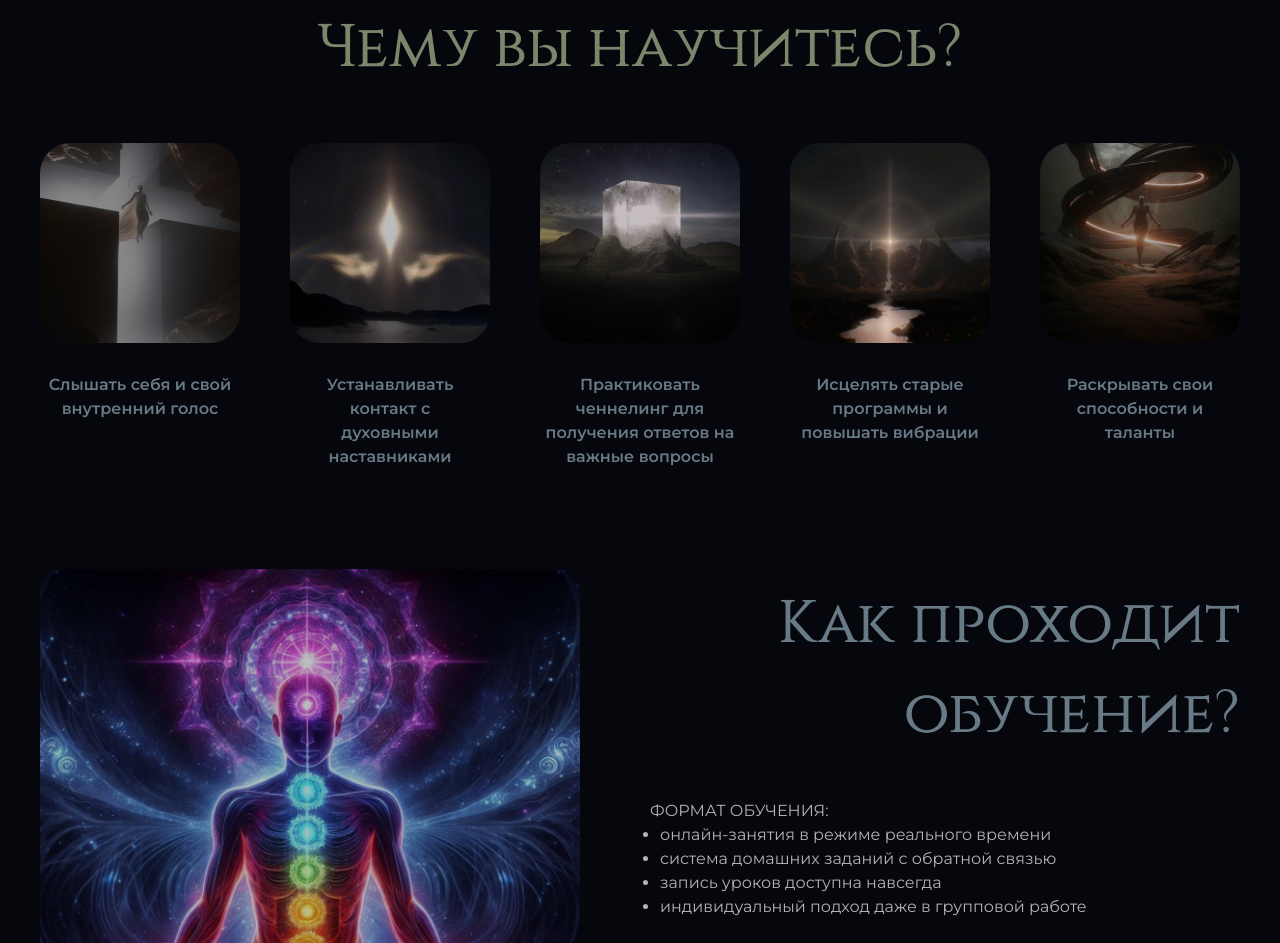
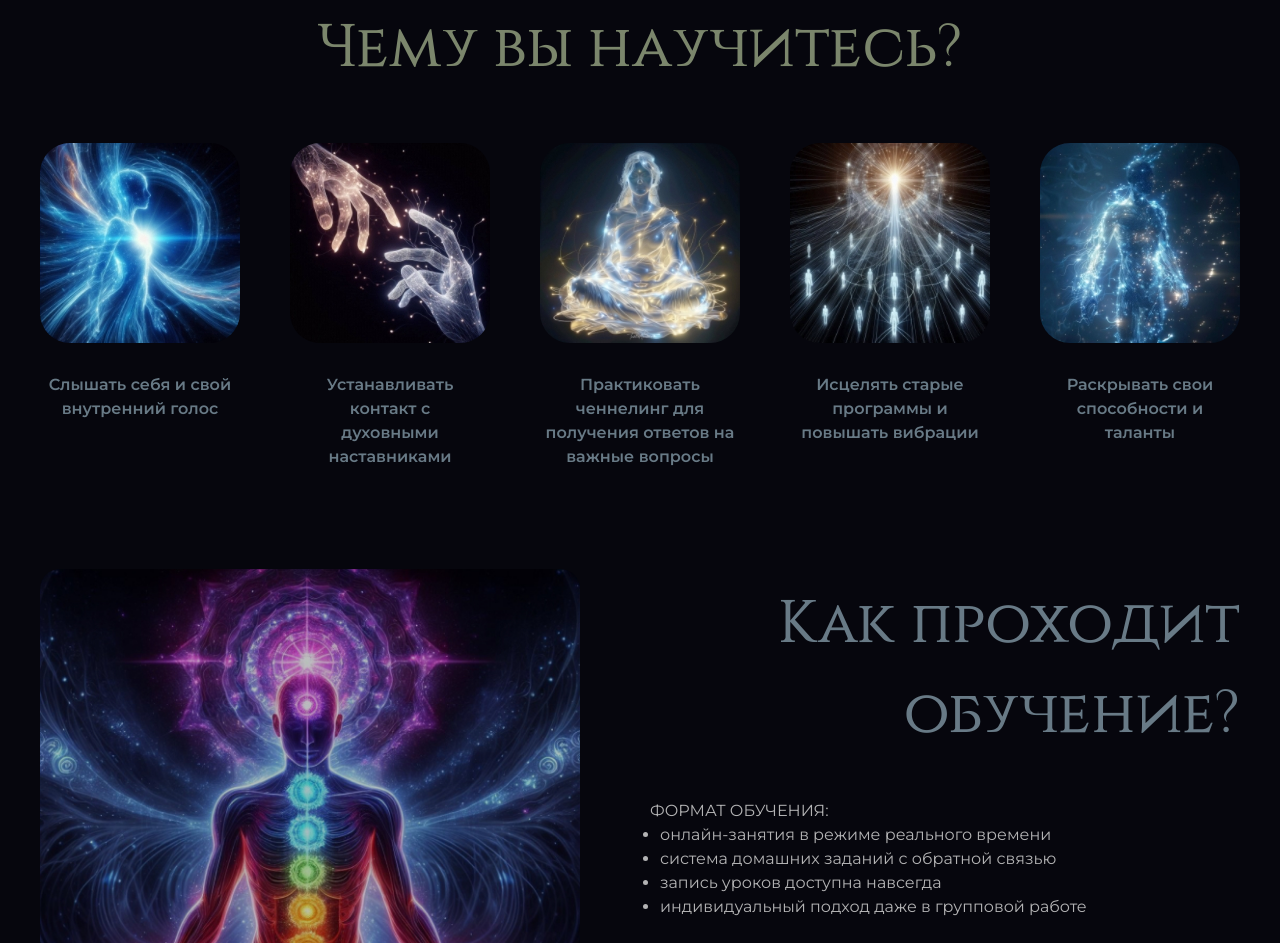
Before and after one commit to Mokflasha/PRObujdenie, a website built with Vite: page index.html in a window 1280 px wide. Shown: the part 807-1750 px from the top of the page. Built offline with nearby package versions, Linux system fonts and the light colour scheme.

```diff
--- a/index.html
+++ b/index.html
@@ -33,23 +33,23 @@
 				<h2 class="learning-header constantine text-[#7B866C] text-[60px] max-[750px]:text-[50px] max-[570px]:text-[40px] max-[460px]:text-[32px]">Чему вы научитесь?</h2>
 				<div class="flex justify-between gap-[47px] mt-[50px] max-[1200px]:gap-[40px] max-[900px]:flex-wrap max-[1200px]:justify-center">
 					<div class="flex flex-col items-center max-w-[200px] max-[1200px]:max-w-[150px] max-[570px]:max-w-[130px]">
-						<img class="rounded-[30px] w-[200px] mb-[30px] max-[560px]:mb-[20px] " src="/1learn.jpg" alt="">
+						<img class="rounded-[30px] w-[200px] mb-[30px] max-[560px]:mb-[20px] " src="/what1.jpeg" alt="">
 						<p class="max-w-[190px] text-center montserrat-sb text-[#687A86] max-[560px]:text-[14px]">Слышать себя и свой внутренний голос</p>
 					</div>
 					<div class="flex flex-col items-center max-w-[200px] max-[1200px]:max-w-[150px] max-[570px]:max-w-[130px]">
-						<img class="rounded-[30px] w-[200px] mb-[30px]  max-[560px]:mb-[20px]" src="/2learn.jpg" alt="">
+						<img class="rounded-[30px] w-[200px] mb-[30px]  max-[560px]:mb-[20px]" src="/what2.jpeg" alt="">
 						<p class="max-w-[150px] text-center montserrat-sb text-[#687A86] max-[560px]:text-[14px]">Устанавливать контакт с духовными наставниками</p>
 					</div>
 					<div class="flex flex-col max-w-[200px] items-center max-[1200px]:max-w-[150px] max-[570px]:max-w-[130px]">
-						<img class="rounded-[30px] w-[200px] mb-[30px]  max-[560px]:mb-[20px]" src="/3learn.jpg" alt="">
+						<img class="rounded-[30px] w-[200px] mb-[30px]  max-[560px]:mb-[20px]" src="/what3.jpeg" alt="">
 						<p class=" montserrat-sb text-center text-[#687A86] max-[560px]:text-[14px]">Практиковать ченнелинг для получения ответов на важные вопросы</p>
 					</div>
 					<div class="flex flex-col max-w-[200px]  items-center max-[1200px]:max-w-[150px] max-[570px]:max-w-[130px]">
-						<img class="rounded-[30px] w-[200px] mb-[30px]  max-[560px]:mb-[20px]" src="/4learn.jpg" alt="">
+						<img class="rounded-[30px] w-[200px] mb-[30px]  max-[560px]:mb-[20px]" src="/what4.jpeg" alt="">
 						<p class="max-w-[190px] montserrat-sb text-center text-[#687A86] max-[560px]:text-[14px]">Исцелять старые программы и повышать вибрации</p>
 					</div>
 					<div class="flex flex-col max-w-[200px]  items-center max-[1200px]:max-w-[150px] max-[570px]:max-w-[130px]">
-						<img class="rounded-[30px] w-[200px] mb-[30px]  max-[560px]:mb-[20px]" src="/5learn.jpg" alt="">
+						<img class="rounded-[30px] w-[200px] mb-[30px]  max-[560px]:mb-[20px]" src="/what5.jpeg" alt="">
 						<p class="max-w-[190px] montserrat-sb text-center text-[#687A86]  max-[560px]:text-[14px]">Раскрывать свои способности и таланты</p>
 					</div>
 				</div>
```
Also changed, not shown: public/what1.jpeg (added), public/what2.jpeg (added), public/what3.jpeg (added), public/what4.jpeg (added), public/what5.jpeg (added).
